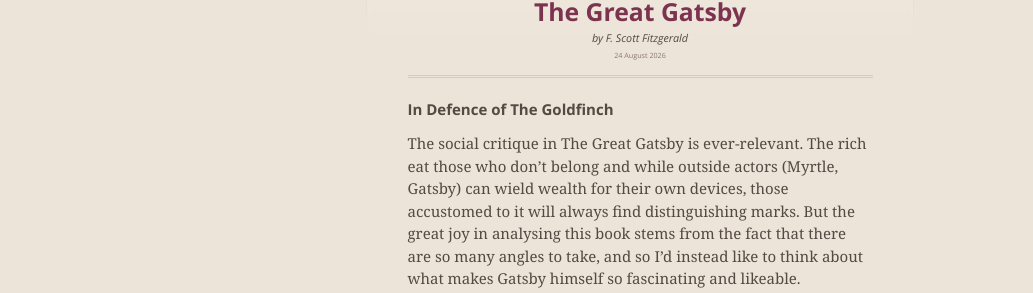
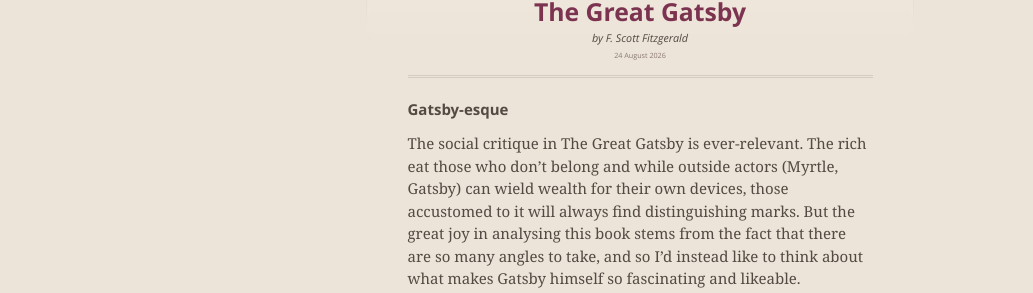
Before and after one commit to otcathatsya/otcathatsya.github.io, a Jekyll site: the page built from _reviews/2026-08-24-the-great-gatsby.md, in a window 1280 px wide. Shown: the part 286-579 px from the top of the page, without its empty margins (0-1033 px from the left). Built offline with Jekyll 4.4.1, drawn with Linux system fonts in a browser that asks for light colours.

Commit message:
Missing title for TGG

```diff
--- a/_reviews/2026-08-24-the-great-gatsby.md
+++ b/_reviews/2026-08-24-the-great-gatsby.md
@@ -6,7 +6,7 @@ summary: "Mini character analysis of what makes Mr. Gatsby so fascinating."
 description: "Why do we all love Gatsby?"
 ---
 
-# In Defence of The Goldfinch
+# Gatsby-esque
 
 The social critique in The Great Gatsby is ever-relevant. The rich eat those who don't belong and while outside actors (Myrtle, Gatsby) can wield wealth for their own devices, those accustomed to it will always find distinguishing marks. But the great joy in analysing this book stems from the fact that there are so many angles to take, and so I'd instead like to think about what makes Gatsby himself so fascinating and likeable.
 
```
